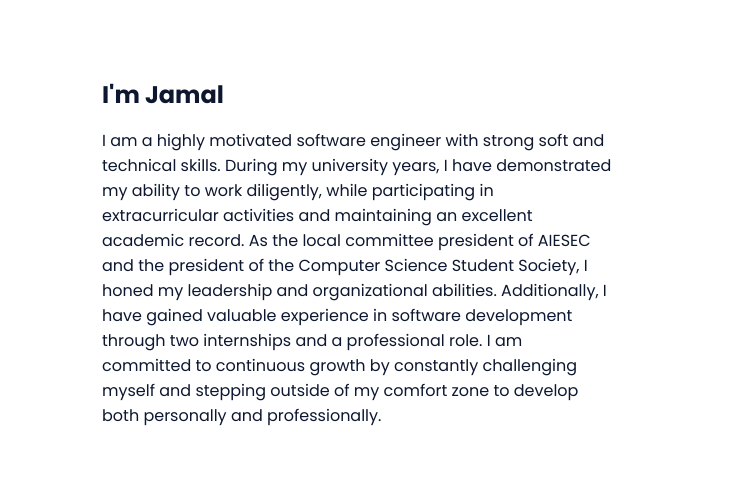
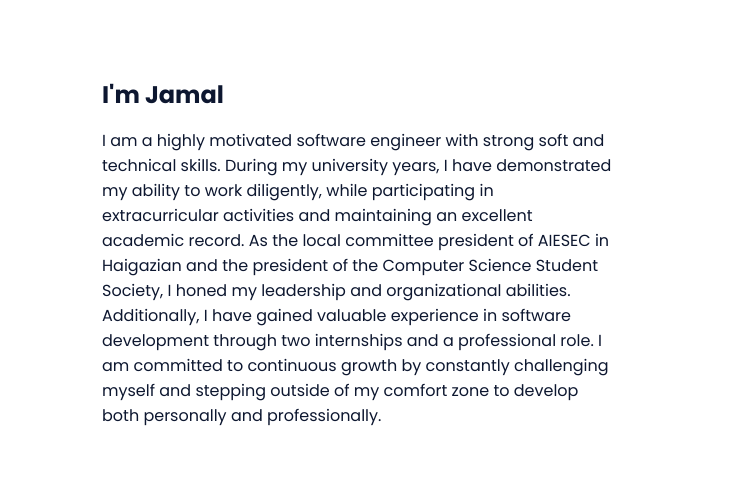
Before and after one commit to jamalbanna/GST, a plain HTML site: page index.html in a window 1280 px wide. Shown: the part 822-1300 px from the top of the page, 538-1280 px from the left. Drawn offline with nearby package versions, Linux system fonts and the light colour scheme.

Commit message:
Update index.html

```diff
--- a/index.html
+++ b/index.html
@@ -78,7 +78,7 @@
                         <h2 class="about__subtitle">I'm Jamal</h2>
                         <p class="about__text">I am a highly motivated software engineer with strong soft and technical skills. During my university years, I
                             have demonstrated my ability to work diligently, while participating in extracurricular activities and maintaining
-                            an excellent academic record. As the local committee president of AIESEC and the president of the Computer
+                            an excellent academic record. As the local committee president of AIESEC in Haigazian and the president of the Computer
                             Science Student Society, I honed my leadership and organizational abilities. Additionally, I have gained valuable
                             experience in software development through two internships and a professional role. I am committed to
                             continuous growth by constantly challenging myself and stepping outside of my comfort zone to develop both
```
